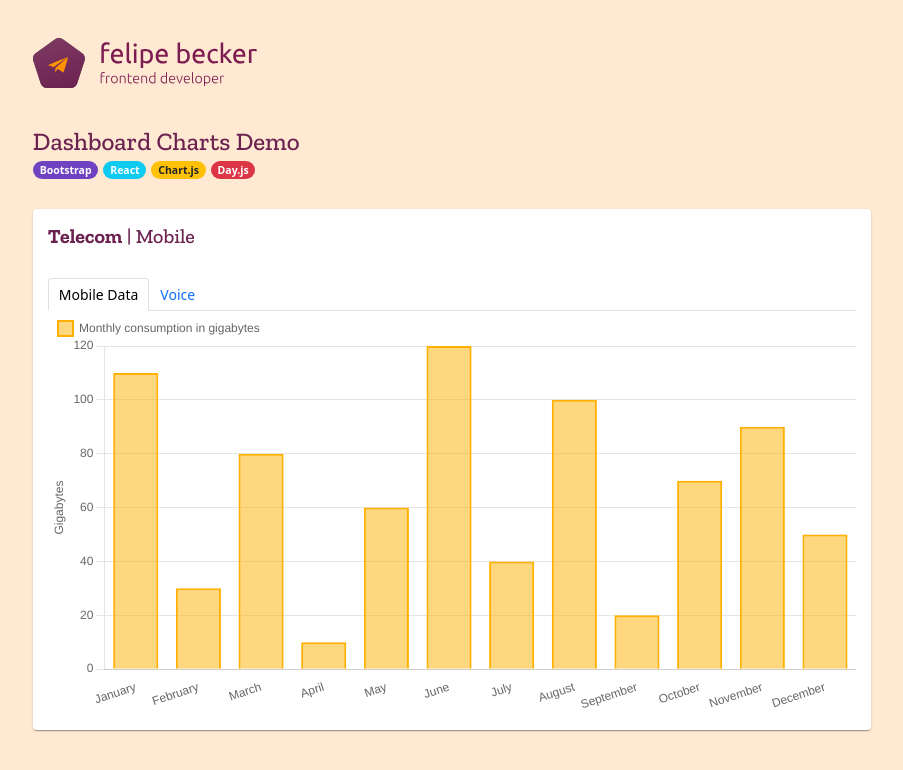
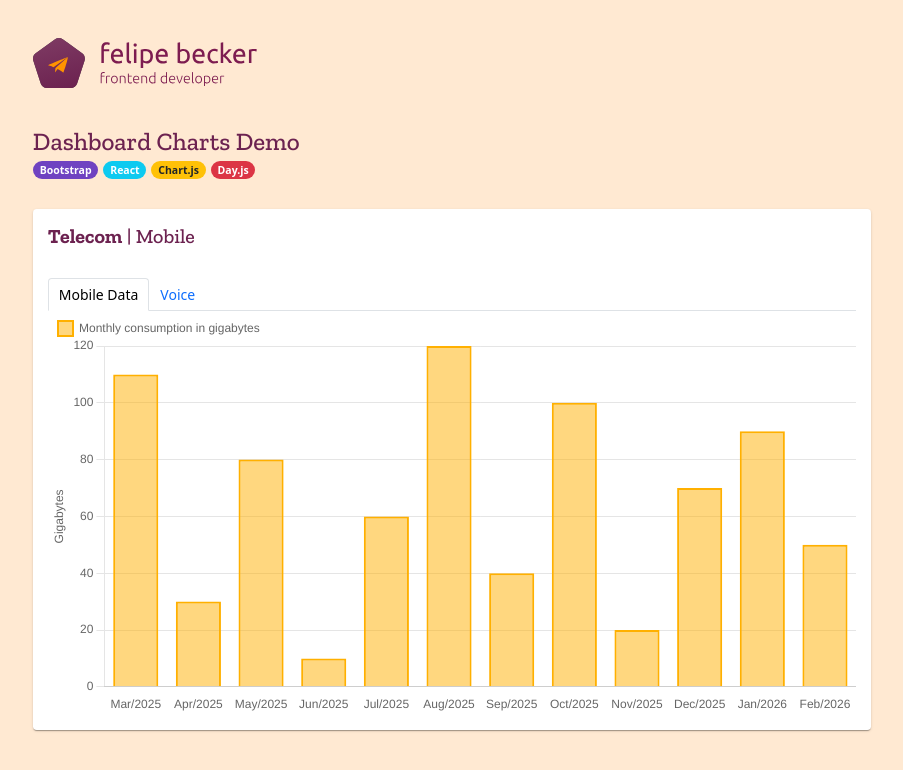
Before and after one commit to ofelipebecker/dashboard-charts-demo, a React (Vite) app: page / in a window 1280 px wide. Shown: the top 770 px of the page, without its empty margins (188-1091 px from the left). Built offline with nearby package versions, Linux system fonts and the light colour scheme.

Commit message:
feat: make BarChart months dynamic using dayjs for last 12 months
Issue: DCD-2601A

```diff
--- a/src/components/BarChart.jsx
+++ b/src/components/BarChart.jsx
@@ -22,20 +22,16 @@ ChartJS.register(
 );
 
 const BarChart = () => {
-  const labels = [
-    'January',
-    'February',
-    'March',
-    'April',
-    'May',
-    'June',
-    'July',
-    'August',
-    'September',
-    'October',
-    'November',
-    'December'
-  ];
+  const generateLast12Months = () => {
+    const now = dayjs();
+    const start = now.subtract(11, 'month');
+
+    return Array.from({ length: 12 }, (_, index) =>
+      start.add(index, 'month').format('MMM/YYYY')
+    );
+  };
+
+  const labels = generateLast12Months();
 
   const data = {
     labels,
```
